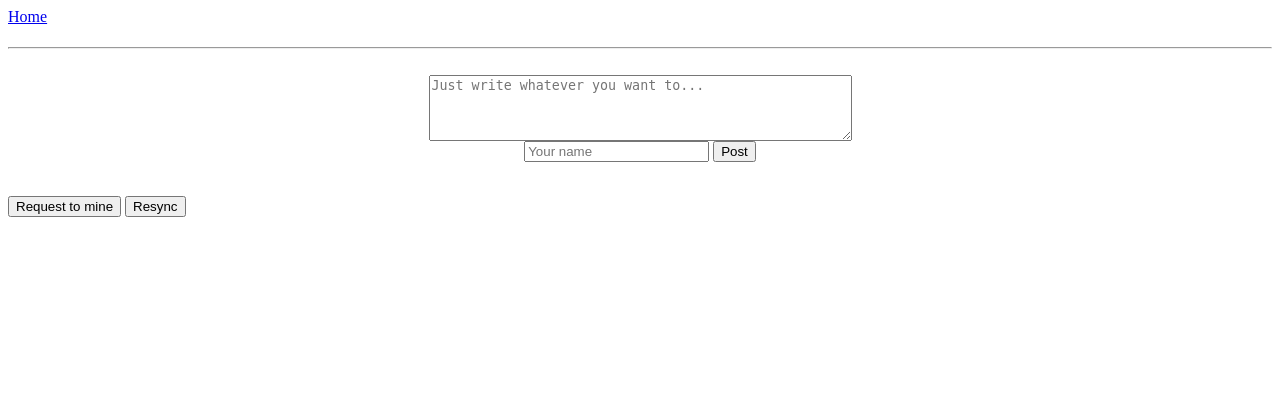
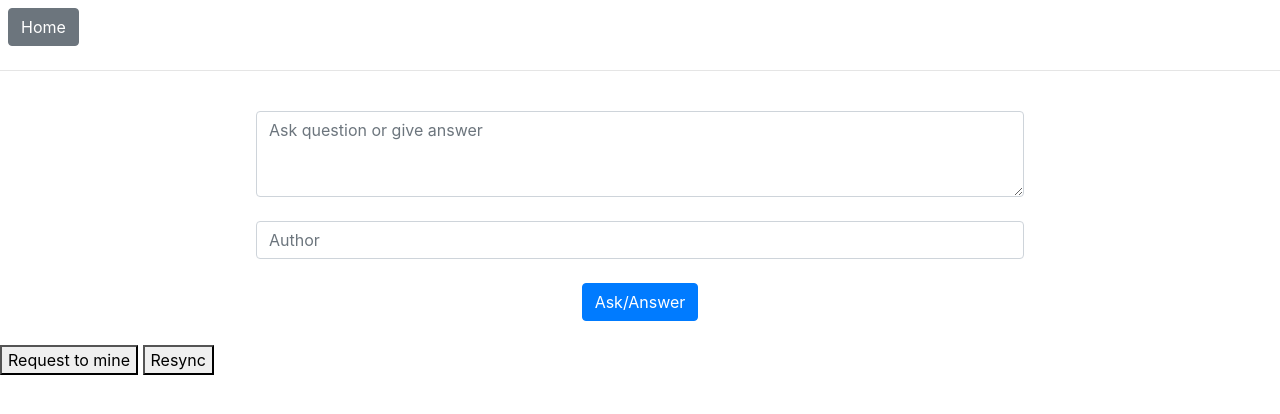
Before and after one commit to mynk-rjpt/securex, a Flask app: template app/templates/index.html in a window 1280 px wide. Shown: the top 414 px of the page. Run offline with Flask 2, Linux system fonts and the light colour scheme; the template is opened without the code that fills it, so the values that code supplies are empty; some libraries are stand-ins or nearby versions.

Commit message:
added all files

```diff
--- a/app/node.py
+++ b/app/node.py
@@ -9,7 +9,7 @@ from app import app
 
 # The node with which our application interacts, there can be multiple
 # such nodes as well.
-CONNECTED_NODE_ADDRESS = "http://127.0.0.1:8001"
+CONNECTED_NODE_ADDRESS = "http://127.0.0.1:8000"
 # private, public = make_keypair()
 
 posts = []
@@ -42,7 +42,7 @@ def fetch_posts():
 def index():
     fetch_posts()
     return render_template('index.html',
-                           title='Demo Application '
+                           title='Exam Portal '
                                  'Blockchain',
                            posts=posts,
                            node_address=CONNECTED_NODE_ADDRESS,
--- a/app/templates/base.html
+++ b/app/templates/base.html
@@ -1,9 +1,17 @@
+<!doctype html>
 <html>
   <head>
     <title>{{ title }}</title>
+    <meta charset="UTF-8">
+    <meta http-equiv="X-UA-Compatible" content="IE=edge">
+    <meta name="viewport" content="width=device-width, initial-scale=1.0">
+    <meta name="viewport" content="width=device-width, initial-scale=1, shrink-to-fit=no">
+    <link rel="stylesheet" href="https://cdn.jsdelivr.net/npm/bootstrap@4.0.0/dist/css/bootstrap.min.css" integrity="sha384-Gn5384xqQ1aoWXA+058RXPxPg6fy4IWvTNh0E263XmFcJlSAwiGgFAW/dAiS6JXm" crossorigin="anonymous">
   </head>
   <body>
-    <div><a href="/index">Home</a></div>
+    <!-- <div><a href="/index">Home</a></div> -->
+    <!-- <button type="button" class="btn btn-secondary"><a href="/index" style="text-decoration: none;">Home</a></button> -->
+    <button type="button" class="btn btn-secondary" style="margin: 1vh;"><a href="/index" style="color: white;">Home</a></button>
     <center><h1>{{ title }}</h1></center>
     <hr>
     {% with messages = get_flashed_messages() %}
@@ -16,5 +24,9 @@
     {% endif %}
     {% endwith %}
     {% block content %}{% endblock %}
+
+    <script src="https://code.jquery.com/jquery-3.2.1.slim.min.js" integrity="sha384-KJ3o2DKtIkvYIK3UENzmM7KCkRr/rE9/Qpg6aAZGJwFDMVNA/GpGFF93hXpG5KkN" crossorigin="anonymous"></script>
+    <script src="https://cdn.jsdelivr.net/npm/popper.js@1.12.9/dist/umd/popper.min.js" integrity="sha384-ApNbgh9B+Y1QKtv3Rn7W3mgPxhU9K/ScQsAP7hUibX39j7fakFPskvXusvfa0b4Q" crossorigin="anonymous"></script>
+    <script src="https://cdn.jsdelivr.net/npm/bootstrap@4.0.0/dist/js/bootstrap.min.js" integrity="sha384-JZR6Spejh4U02d8jOt6vLEHfe/JQGiRRSQQxSfFWpi1MquVdAyjUar5+76PVCmYl" crossorigin="anonymous"></script>
   </body>
 </html>
--- a/app/templates/index.html
+++ b/app/templates/index.html
@@ -4,14 +4,27 @@
 {% block content %}
 	<br>
 
-	<center>
-	<form action="/submit" id="textform" method="post">
+	<!-- <center>
+	<form class="form-group" action="/submit" id="textform" method="post">
 	    <textarea name="content" rows="4" cols="50" placeholder="Just write whatever you want to..."></textarea>
 	    <br>
 	    <input type="text" name="author" placeholder="Your name">
 	    <input type="submit" value="Post">
 	</form>
 	</center>
+
+	<br> -->
+
+	<center>
+		<form class="form-group" action="/submit" id="textform" method="post" style="margin: 0% 20% 0% 20%;">
+				<textarea name="content" class="form-control"  rows="3" placeholder="Ask question or give answer"></textarea>
+				<br>
+				<input type="text" name="author"  class="form-control" aria-label="Sizing example input" aria-describedby="inputGroup-sizing-sm" placeholder="Author">
+				<br>
+				<button type="submit" class="btn btn-primary" value="Post">Ask/Answer</button>
+		</form>
+	</center>
+
 
 	<br>
 
--- a/app/views.py
+++ b/app/views.py
@@ -9,7 +9,7 @@ from app import app
 
 # The node with which our application interacts, there can be multiple
 # such nodes as well.
-CONNECTED_NODE_ADDRESS = "http://127.0.0.1:8002"
+CONNECTED_NODE_ADDRESS = "http://127.0.0.1:8000"
 # private, public = make_keypair()
 
 posts = []
@@ -42,7 +42,7 @@ def fetch_posts():
 def index():
     fetch_posts()
     return render_template('index.html',
-                           title='Demo Application '
+                           title='Exam Portal '
                                  'Blockchain',
                            posts=posts,
                            node_address=CONNECTED_NODE_ADDRESS,
```
Also changed, not shown: README.md, 12 other files.
